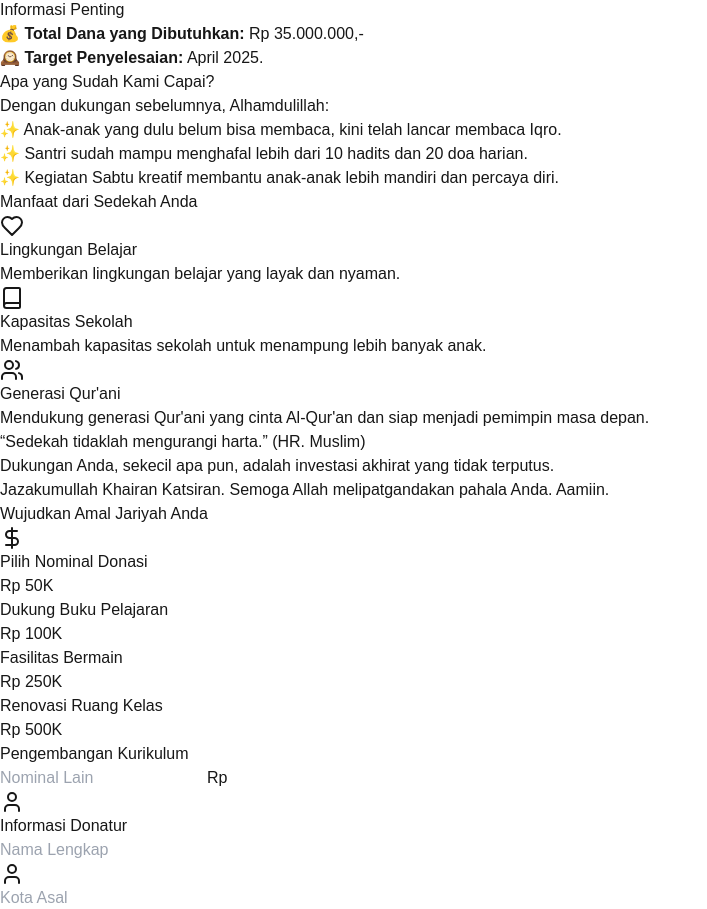
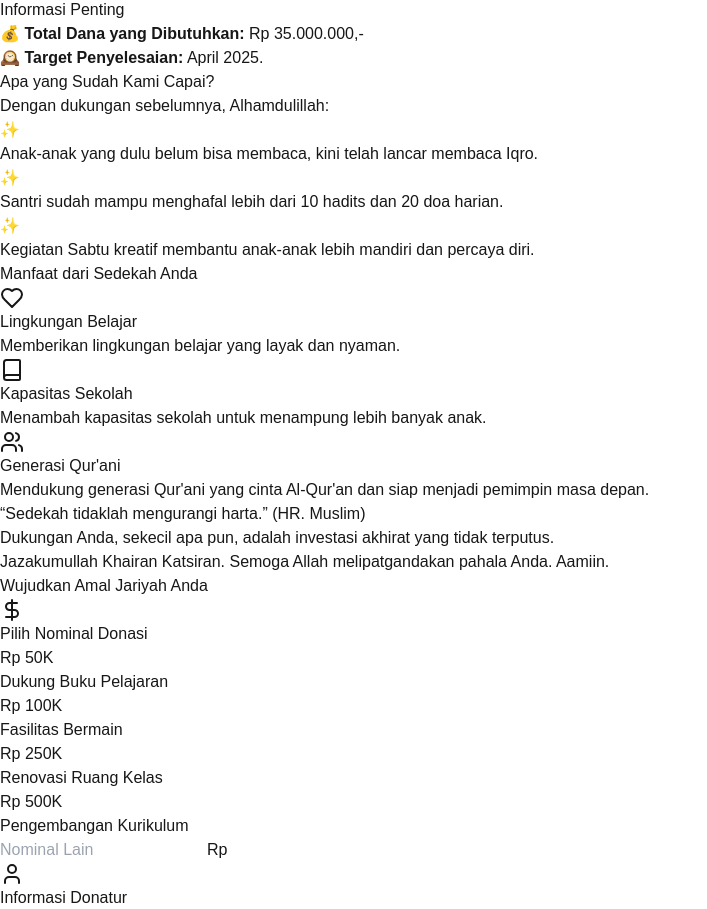
Before and after one commit to mangunkars26/donation-app, a Next.js app: page / in a window 1280 px wide. Shown: the part 2957-3866 px from the top of the page, without its empty margins (0-707 px from the left). Built offline with nearby package versions, Linux system fonts and the light colour scheme.

Commit message:
fix axhivment

```diff
--- a/src/components/landing/AchievementsSection.tsx
+++ b/src/components/landing/AchievementsSection.tsx
@@ -4,40 +4,55 @@ import React from "react";
 import { motion } from "framer-motion";
 
 export default function AchievementsSection() {
+  const containerVariants = {
+    hidden: { opacity: 0 },
+    visible: { opacity: 1, transition: { staggerChildren: 0.3 } }
+  };
+
+  const itemVariants = {
+    hidden: { opacity: 0, x: -20 },
+    visible: { opacity: 1, x: 0 }
+  };
+
   return (
-    <section className="bg-orange-600 py-12 md:py-20">
-      <div className="container mx-auto px-4 max-w-4xl">
+    <section className="bg-gradient-to-b from-orange-600 to-orange-700 py-8 md:py-20">
+      <div className="container mx-auto px-4 md:px-6 max-w-4xl">
         <motion.div
           initial={{ opacity: 0, y: 50 }}
           whileInView={{ opacity: 1, y: 0 }}
           transition={{ duration: 0.8 }}
           className="text-center"
         >
-          <h3 className="text-3xl md:text-5xl font-bold text-white mb-6 font-poppins leading-tight">
+          <h3 className="text-2xl sm:text-3xl md:text-5xl font-bold text-white mb-4 md:mb-6 font-poppins leading-tight px-2">
             Apa yang Sudah Kami Capai?
           </h3>
-          <p className="text-xl md:text-2xl text-white mb-8 font-poppins">
+          <p className="text-lg sm:text-xl md:text-2xl text-white mb-6 md:mb-8 font-poppins px-2">
             Dengan dukungan sebelumnya,{" "}
             <span className="font-semibold text-yellow-200">Alhamdulillah</span>:
           </p>
-          <div className="space-y-6 text-lg md:text-xl text-white font-poppins">
+
+          <motion.div
+            variants={containerVariants}
+            initial="hidden"
+            whileInView="visible"
+            viewport={{ once: true }}
+            className="space-y-4 md:space-y-6"
+          >
             {achievements.map((achievement, index) => (
               <motion.div
                 key={index}
-                initial={{ opacity: 0, x: -20 }}
-                whileInView={{ opacity: 1, x: 0 }}
-                transition={{ duration: 0.5, delay: index * 0.2 }}
-                className="bg-orange-700 rounded-lg p-4 md:p-6 shadow-lg"
+                variants={itemVariants}
+                className="bg-orange-800/70 backdrop-blur rounded-xl p-4 md:p-6 shadow-lg mx-2 md:mx-0 hover:bg-orange-800 transition-all duration-300"
               >
-                <div
-                  className="flex items-start text-left"
-                  dangerouslySetInnerHTML={{
-                    __html: `✨ ${achievement}`
-                  }}
-                />
+                <div className="flex gap-3 items-start text-left">
+                  <span className="text-yellow-200 text-xl mt-1 flex-shrink-0">✨</span>
+                  <p className="text-base sm:text-lg md:text-xl text-white font-poppins">
+                    {achievement}
+                  </p>
+                </div>
               </motion.div>
             ))}
-          </div>
+          </motion.div>
         </motion.div>
       </div>
     </section>
@@ -45,7 +60,7 @@ export default function AchievementsSection() {
 }
 
 const achievements = [
-  "<span class='font-semibold text-yellow-100'>Anak-anak yang dulu belum bisa membaca</span>, kini telah lancar membaca Iqro.",
-  "<span class='font-semibold text-yellow-100'>Santri sudah mampu menghafal</span> lebih dari 10 hadits dan 20 doa harian.",
-  "<span class='font-semibold text-yellow-100'>Kegiatan Sabtu kreatif</span> membantu anak-anak lebih mandiri dan percaya diri."
+  "Anak-anak yang dulu belum bisa membaca, kini telah lancar membaca Iqro.",
+  "Santri sudah mampu menghafal lebih dari 10 hadits dan 20 doa harian.",
+  "Kegiatan Sabtu kreatif membantu anak-anak lebih mandiri dan percaya diri."
 ];
```
